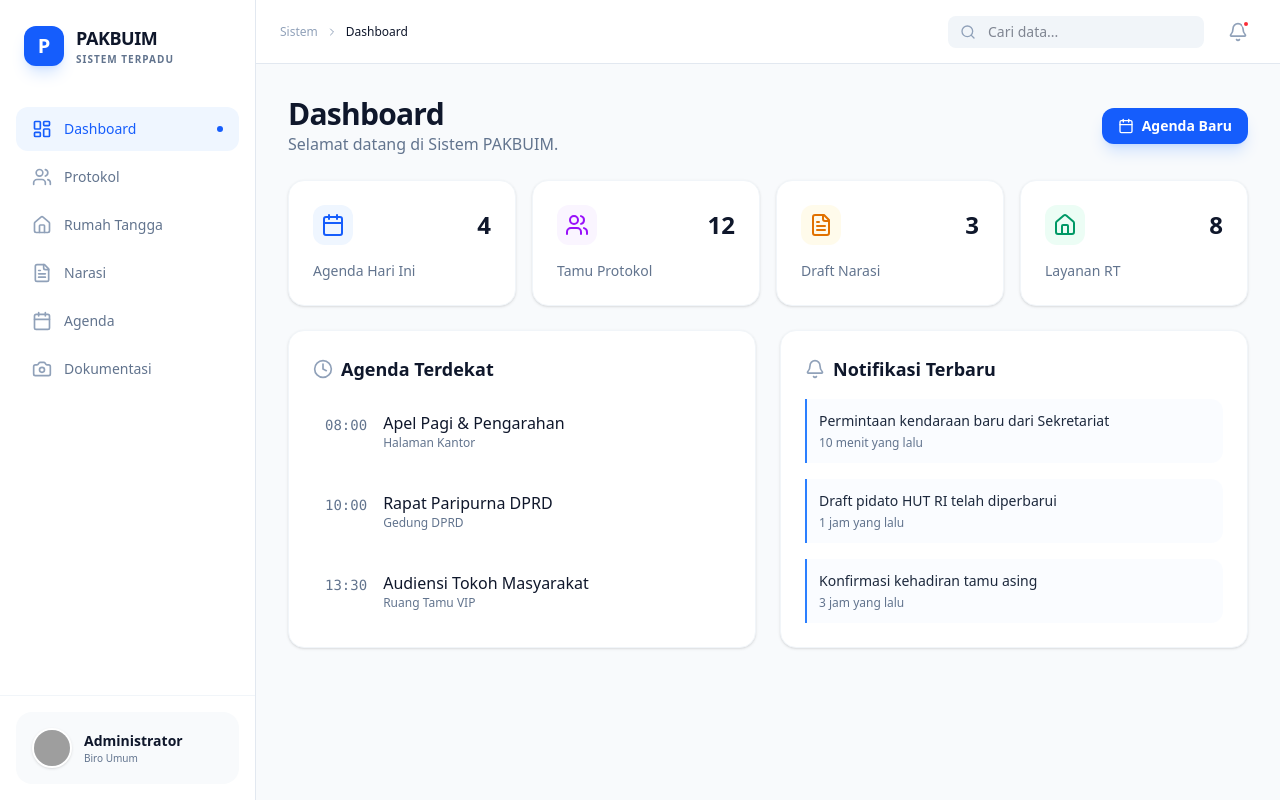
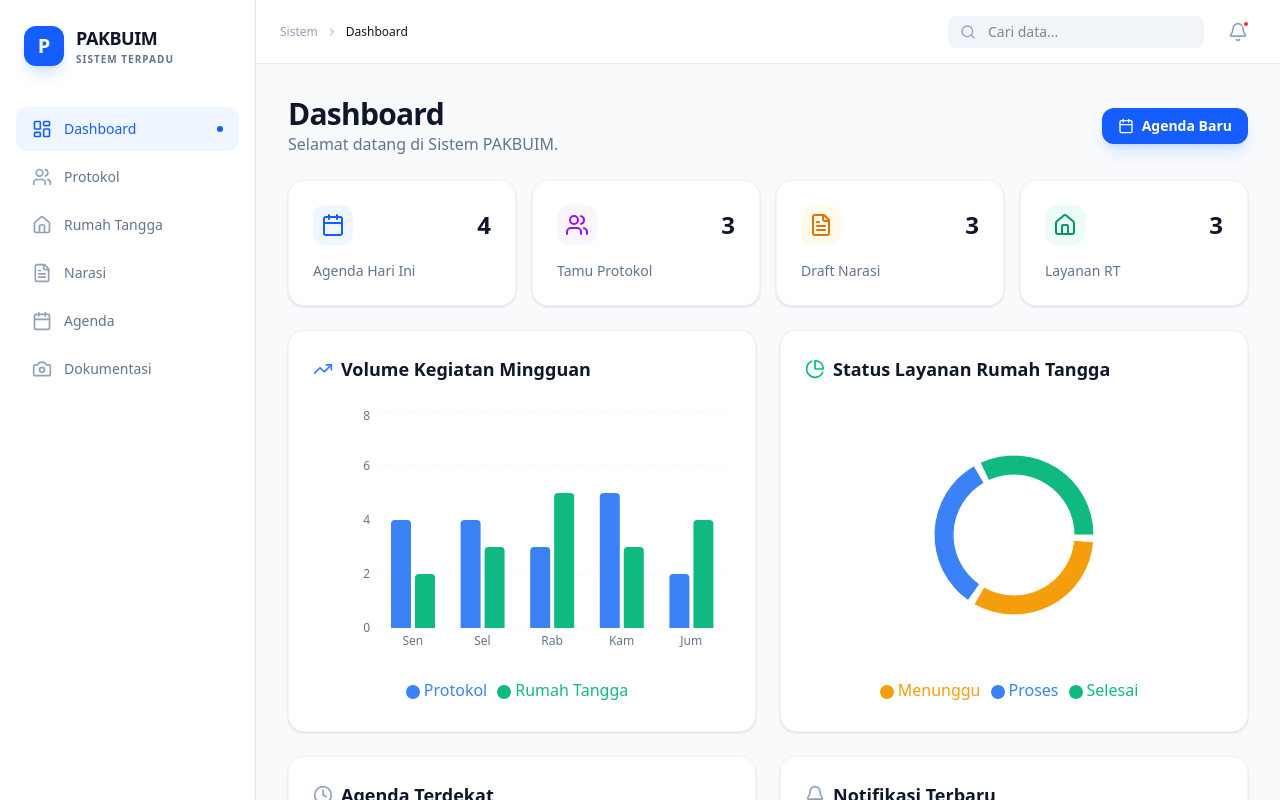
Before and after one commit to safirarahmadini8-max/pakbuimv1, a React (Vite) app: page / in a window 1280 px wide. Shown: the top 800 px of the page. Built offline with nearby package versions, Linux system fonts and the light colour scheme; grey boxes are pictures that could not be loaded.

Commit message:
feat: Add charting capabilities to dashboard
Introduces Recharts to visualize data on the dashboard.
This commit adds the `recharts` dependency and updates the `DashboardView` component to include bar and pie charts, enabling data visualization for agendas and services.

```diff
--- a/package.json
+++ b/package.json
@@ -23,6 +23,7 @@
     "motion": "^12.23.24",
     "react": "^19.0.0",
     "react-dom": "^19.0.0",
+    "recharts": "^3.7.0",
     "tailwind-merge": "^3.5.0",
     "vite": "^6.2.0"
   },
--- a/src/App.tsx
+++ b/src/App.tsx
@@ -23,9 +23,24 @@ import {
   Video,
   Trash2,
   Edit3,
-  Plus
+  Plus,
+  TrendingUp,
+  PieChart as PieChartIcon
 } from 'lucide-react';
 import { motion, AnimatePresence } from 'motion/react';
+import {
+  BarChart,
+  Bar,
+  XAxis,
+  YAxis,
+  CartesianGrid,
+  Tooltip,
+  ResponsiveContainer,
+  PieChart,
+  Pie,
+  Cell,
+  Legend
+} from 'recharts';
 import { View, AgendaItem, Guest, RundownItem, SpeechDraft, HouseholdService, DocumentationItem } from './types';
 import { cn } from './utils';
 
@@ -63,7 +78,35 @@ const Modal = ({ isOpen, onClose, title, children }: { isOpen: boolean, onClose:
 );
 
 // View Components
-const DashboardView = ({ onAction, agendas }: { onAction: (type: string) => void, agendas: AgendaItem[] }) => (
+const DashboardView = ({
+  onAction,
+  agendas,
+  guests,
+  services
+}: {
+  onAction: (type: string) => void,
+  agendas: AgendaItem[],
+  guests: Guest[],
+  services: HouseholdService[]
+}) => {
+  // Process data for charts
+  const activityData = [
+    { name: 'Sen', protokol: 4, rumahTangga: 2 },
+    { name: 'Sel', protokol: agendas.length, rumahTangga: services.length },
+    { name: 'Rab', protokol: 3, rumahTangga: 5 },
+    { name: 'Kam', protokol: 5, rumahTangga: 3 },
+    { name: 'Jum', protokol: 2, rumahTangga: 4 },
+  ];
+
+  const statusData = [
+    { name: 'Selesai', value: services.filter(s => s.status === 'Selesai').length || 1 },
+    { name: 'Proses', value: services.filter(s => s.status === 'Proses').length || 1 },
+    { name: 'Menunggu', value: services.filter(s => s.status === 'Menunggu').length || 2 },
+  ];
+
+  const COLORS = ['#10b981', '#3b82f6', '#f59e0b'];
+
+  return (
     <div className="space-y-6">
       <header className="flex flex-col sm:flex-row sm:items-center justify-between gap-4">
         <div>
@@ -84,9 +127,9 @@ const DashboardView = ({ onAction, agendas }: { onAction: (type: string) => void
       <div className="grid grid-cols-1 md:grid-cols-2 lg:grid-cols-4 gap-4">
         {[
           { label: 'Agenda Hari Ini', value: agendas.length.toString(), icon: Calendar, color: 'text-blue-600', bg: 'bg-blue-50' },
-        { label: 'Tamu Protokol', value: '12', icon: Users, color: 'text-purple-600', bg: 'bg-purple-50' },
+          { label: 'Tamu Protokol', value: guests.length.toString(), icon: Users, color: 'text-purple-600', bg: 'bg-purple-50' },
           { label: 'Draft Narasi', value: '3', icon: FileText, color: 'text-amber-600', bg: 'bg-amber-50' },
-        { label: 'Layanan RT', value: '8', icon: Home, color: 'text-emerald-600', bg: 'bg-emerald-50' },
+          { label: 'Layanan RT', value: services.length.toString(), icon: Home, color: 'text-emerald-600', bg: 'bg-emerald-50' },
         ].map((stat, i) => (
           <motion.div
             key={i}
@@ -104,6 +147,74 @@ const DashboardView = ({ onAction, agendas }: { onAction: (type: string) => void
             <p className="text-sm font-medium text-slate-500">{stat.label}</p>
           </motion.div>
         ))}
+      </div>
+
+      {/* Charts Section */}
+      <div className="grid grid-cols-1 lg:grid-cols-2 gap-6">
+        <motion.div
+          initial={{ opacity: 0, x: -20 }}
+          animate={{ opacity: 1, x: 0 }}
+          className="bg-white p-6 rounded-2xl border border-slate-100 shadow-sm"
+        >
+          <div className="flex items-center justify-between mb-6">
+            <h2 className="text-lg font-semibold flex items-center gap-2">
+              <TrendingUp className="w-5 h-5 text-blue-500" />
+              Volume Kegiatan Mingguan
+            </h2>
+          </div>
+          <div className="h-[300px] w-full">
+            <ResponsiveContainer width="100%" height="100%">
+              <BarChart data={activityData}>
+                <CartesianGrid strokeDasharray="3 3" vertical={false} stroke="#f1f5f9" />
+                <XAxis dataKey="name" axisLine={false} tickLine={false} tick={{ fill: '#64748b', fontSize: 12 }} />
+                <YAxis axisLine={false} tickLine={false} tick={{ fill: '#64748b', fontSize: 12 }} />
+                <Tooltip
+                  contentStyle={{ backgroundColor: '#fff', borderRadius: '12px', border: 'none', boxShadow: '0 10px 15px -3px rgb(0 0 0 / 0.1)' }}
+                  cursor={{ fill: '#f8fafc' }}
+                />
+                <Legend iconType="circle" wrapperStyle={{ paddingTop: '20px' }} />
+                <Bar dataKey="protokol" name="Protokol" fill="#3b82f6" radius={[4, 4, 0, 0]} barSize={20} />
+                <Bar dataKey="rumahTangga" name="Rumah Tangga" fill="#10b981" radius={[4, 4, 0, 0]} barSize={20} />
+              </BarChart>
+            </ResponsiveContainer>
+          </div>
+        </motion.div>
+
+        <motion.div
+          initial={{ opacity: 0, x: 20 }}
+          animate={{ opacity: 1, x: 0 }}
+          className="bg-white p-6 rounded-2xl border border-slate-100 shadow-sm"
+        >
+          <div className="flex items-center justify-between mb-6">
+            <h2 className="text-lg font-semibold flex items-center gap-2">
+              <PieChartIcon className="w-5 h-5 text-emerald-500" />
+              Status Layanan Rumah Tangga
+            </h2>
+          </div>
+          <div className="h-[300px] w-full">
+            <ResponsiveContainer width="100%" height="100%">
+              <PieChart>
+                <Pie
+                  data={statusData}
+                  cx="50%"
+                  cy="50%"
+                  innerRadius={60}
+                  outerRadius={80}
+                  paddingAngle={5}
+                  dataKey="value"
+                >
+                  {statusData.map((entry, index) => (
+                    <Cell key={`cell-${index}`} fill={COLORS[index % COLORS.length]} />
+                  ))}
+                </Pie>
+                <Tooltip
+                  contentStyle={{ backgroundColor: '#fff', borderRadius: '12px', border: 'none', boxShadow: '0 10px 15px -3px rgb(0 0 0 / 0.1)' }}
+                />
+                <Legend verticalAlign="bottom" align="center" iconType="circle" wrapperStyle={{ paddingTop: '20px' }} />
+              </PieChart>
+            </ResponsiveContainer>
+          </div>
+        </motion.div>
       </div>
 
       <div className="grid grid-cols-1 lg:grid-cols-2 gap-6">
@@ -148,6 +259,7 @@ const DashboardView = ({ onAction, agendas }: { onAction: (type: string) => void
       </div>
     </div>
   );
+};
 
 const ProtokolView = ({
   onAction,
@@ -808,13 +920,13 @@ export default function App() {
     );
 
     switch (activeView) {
-      case 'dashboard': return <DashboardView onAction={handleAction} agendas={filteredAgendas} />;
+      case 'dashboard': return <DashboardView onAction={handleAction} agendas={filteredAgendas} guests={filteredGuests} services={filteredServices} />;
       case 'protokol': return <ProtokolView onAction={handleAction} guests={filteredGuests} rundown={rundown} onDelete={(id) => handleDelete('tamu', id)} />;
       case 'rumah-tangga': return <RumahTanggaView onAction={handleAction} services={filteredServices} onDelete={(id) => handleDelete('rumah-tangga', id)} />;
       case 'narasi': return <NarasiView onAction={handleAction} drafts={filteredDrafts} searchQuery={searchQuery} onSearchChange={setSearchQuery} onDelete={(id) => handleDelete('narasi', id)} />;
       case 'agenda': return <AgendaView onAction={handleAction} agendas={filteredAgendas} onDelete={(id) => handleDelete('agenda', id)} />;
       case 'dokumentasi': return <DokumentasiView onAction={handleAction} items={filteredDocs} onDelete={(id) => handleDelete('dokumentasi', id)} />;
-      default: return <DashboardView onAction={handleAction} agendas={filteredAgendas} />;
+      default: return <DashboardView onAction={handleAction} agendas={filteredAgendas} guests={filteredGuests} services={filteredServices} />;
     }
   };
 
```
Also changed, not shown: 1 other file (tests, documents, lock files or other folders). Lines whose indentation alone changed are shown as unchanged.
